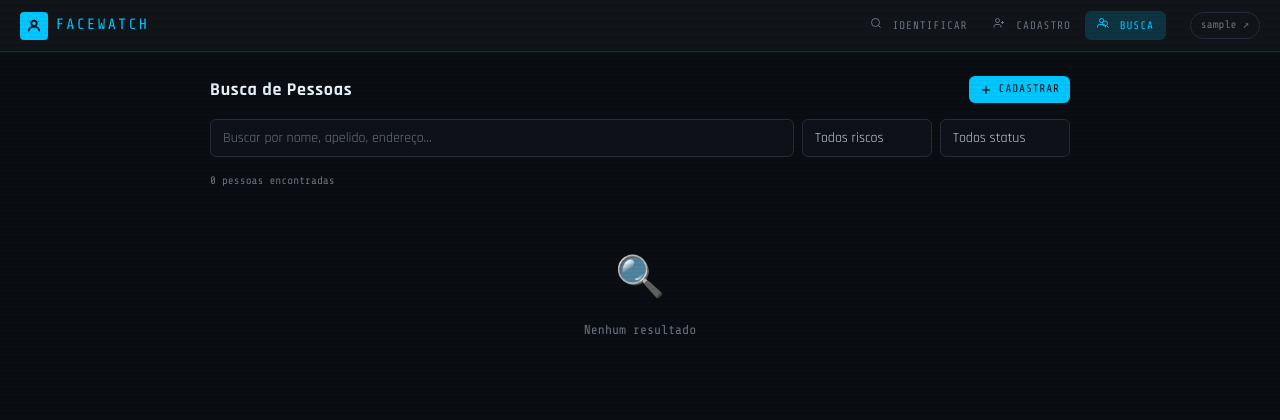
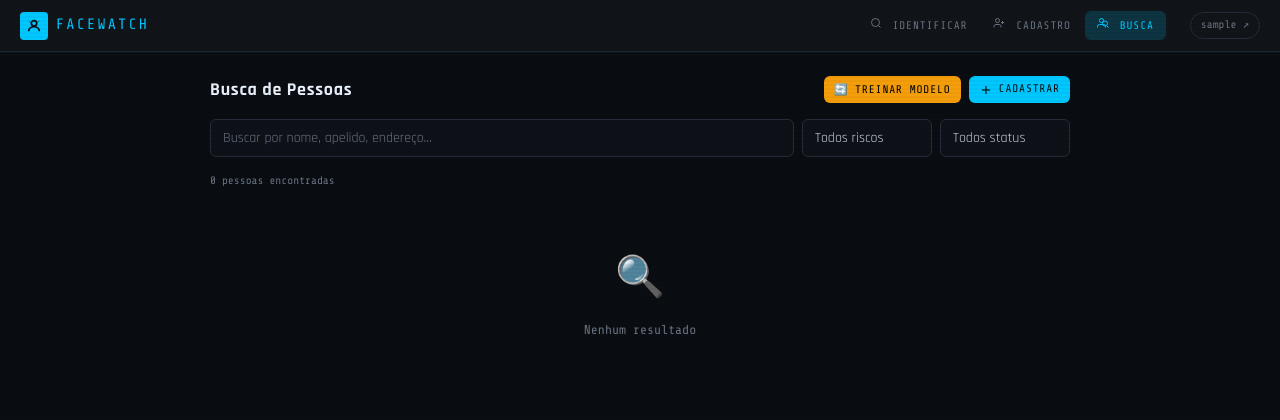
Before and after one commit to VitorMachadoSilva/face_watch, a Flask app: page /search in a window 1280 px wide. Shown: the top 420 px of the page. Run offline with Flask 3, Linux system fonts and the light colour scheme; the visitor is signed in with stand-in values (Sample User, id 1); data that the repository does not hold is empty.

Commit message:
test: test retrain button

```diff
--- a/templates/search.html
+++ b/templates/search.html
@@ -14,15 +14,36 @@
 .search-bar .form-select { width: 130px; flex-shrink: 0; }
 .persons-list { display: flex; flex-direction: column; gap: 8px; }
 #result-count { font-family: var(--mono); font-size: 11px; color: var(--text-dim); margin-bottom: 10px; }
+
+/* Novo: estilo botão retrain */
+.btn-warning {
+  background: #f59e0b;
+  color: #000;
+}
+.btn-warning:hover {
+  opacity: 0.9;
+}
 </style>
 
 <div class="search-wrap">
   <div class="flex items-center justify-between mb-4">
     <h1 style="font-size:18px">Busca de Pessoas</h1>
-    <a href="/register" class="btn btn-primary btn-sm">
-      <svg width="12" height="12" viewBox="0 0 24 24" fill="none" stroke="currentColor" stroke-width="2"><line x1="12" y1="5" x2="12" y2="19"/><line x1="5" y1="12" x2="19" y2="12"/></svg>
-      CADASTRAR
-    </a>
+
+    <div style="display:flex; gap:8px;">
+      <!-- BOTÃO RETRAIN -->
+      <button onclick="retrainModel()" class="btn btn-warning btn-sm" id="retrain-btn">
+        🔄 TREINAR MODELO
+      </button>
+
+      <!-- BOTÃO CADASTRAR -->
+      <a href="/register" class="btn btn-primary btn-sm">
+        <svg width="12" height="12" viewBox="0 0 24 24" fill="none" stroke="currentColor" stroke-width="2">
+          <line x1="12" y1="5" x2="12" y2="19"/>
+          <line x1="5" y1="12" x2="19" y2="12"/>
+        </svg>
+        CADASTRAR
+      </a>
+    </div>
   </div>
 
   <div class="search-bar">
@@ -69,6 +90,36 @@ async function doSearch() {
   renderList(data);
 }
 
+/* =========================
+   NOVO: RETRAIN MODEL
+========================= */
+async function retrainModel() {
+  if (!confirm("Deseja realmente re-treinar o modelo? Isso pode levar alguns minutos.")) return;
+
+  const btn = document.getElementById("retrain-btn");
+  btn.disabled = true;
+  btn.innerText = "⏳ TREINANDO...";
+
+  try {
+    // Dispara o treino (sem esperar terminar pra evitar timeout)
+    fetch("/api/retrain", {
+      method: "POST"
+    });
+
+    alert("Treinamento iniciado! Pode levar alguns minutos.");
+
+  } catch (err) {
+    console.error(err);
+    alert("Erro ao iniciar treinamento.");
+  }
+
+  // Libera botão depois de alguns segundos (evita spam)
+  setTimeout(() => {
+    btn.disabled = false;
+    btn.innerText = "🔄 TREINAR MODELO";
+  }, 5000);
+}
+
 function renderList(data) {
   const list = document.getElementById('persons-list');
   document.getElementById('result-count').textContent =
@@ -91,11 +142,12 @@ function renderList(data) {
           ${statusBadge(p.status)}
         </div>
       </div>
-      <svg width="16" height="16" viewBox="0 0 24 24" fill="none" stroke="var(--text-dim)" stroke-width="2" style="flex-shrink:0"><polyline points="9 18 15 12 9 6"/></svg>
+      <svg width="16" height="16" viewBox="0 0 24 24" fill="none" stroke="var(--text-dim)" stroke-width="2" style="flex-shrink:0">
+        <polyline points="9 18 15 12 9 6"/>
+      </svg>
     </a>
   `).join('');
 
-  // Pagination
   renderPagination(data.page, data.pages);
 }
 
```
